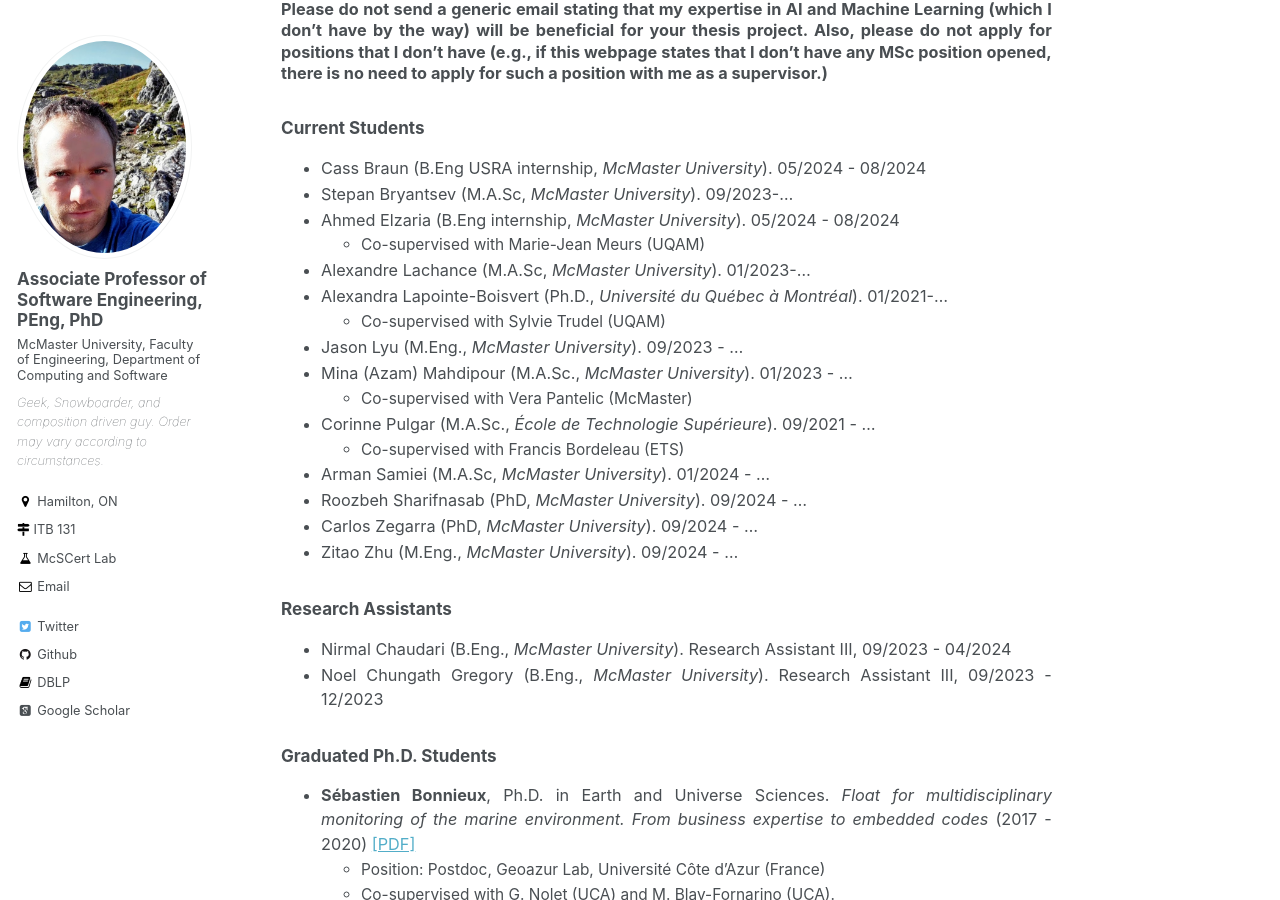
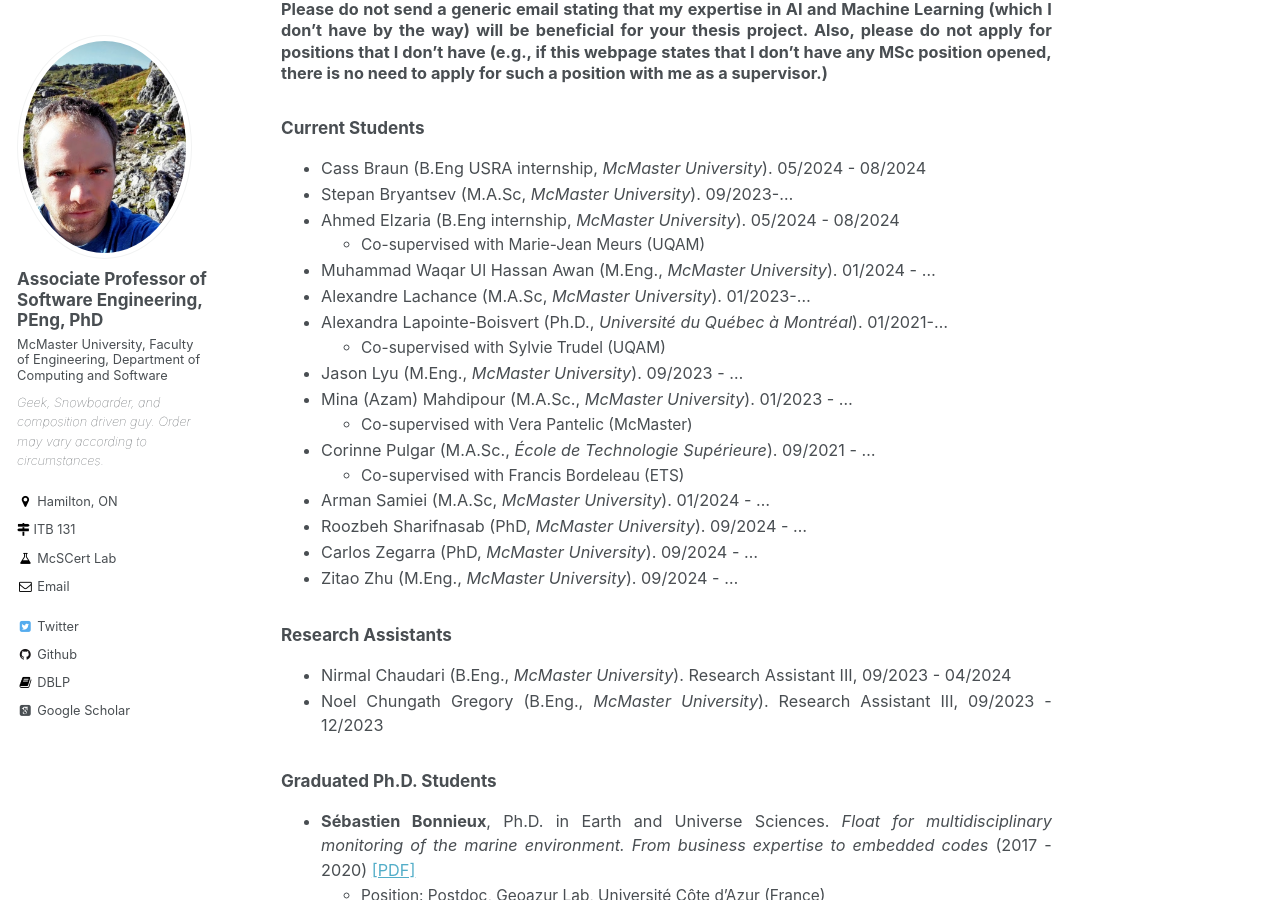
Before and after one commit to mosser/mosser.github.io, a Jekyll site: the page built from _pages/students.md, in a window 1280 px wide and 900 px high, scrolled down 569 px. Built offline with Jekyll 4.4.1, drawn with Linux system fonts in a browser that asks for light colours; some web fonts are replaced.

Commit message:
update students

```diff
--- a/_pages/students.md
+++ b/_pages/students.md
@@ -24,6 +24,7 @@ If you're interested in Software Engineering, Safety, Certification from the len
   - Stepan Bryantsev (M.A.Sc, _McMaster University_). 09/2023-...
   - Ahmed Elzaria (B.Eng internship, _McMaster University_). 05/2024 - 08/2024
     - Co-supervised with Marie-Jean Meurs (UQAM)
+  - Muhammad Waqar Ul Hassan Awan (M.Eng., _McMaster University_). 01/2024 - ...
   - Alexandre Lachance (M.A.Sc, _McMaster University_). 01/2023-...
   - Alexandra Lapointe-Boisvert (Ph.D., _Université du Québec à Montréal_). 01/2021-...
     - Co-supervised with Sylvie Trudel (UQAM)
```
